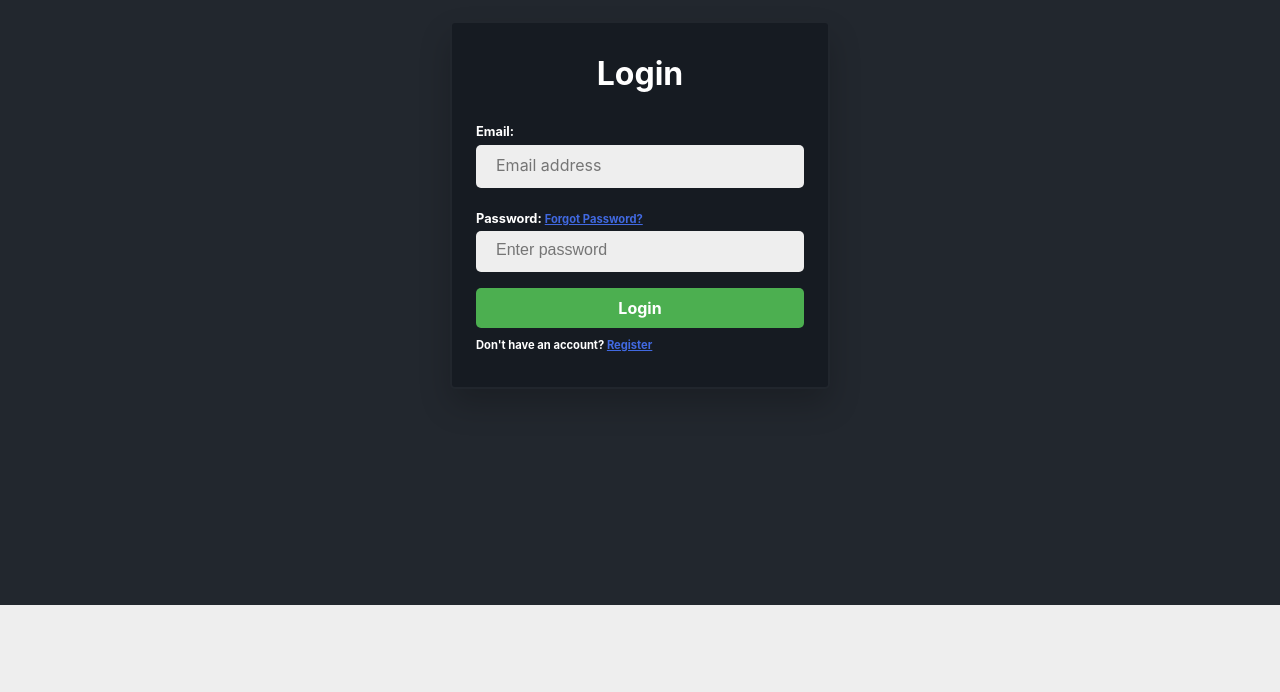
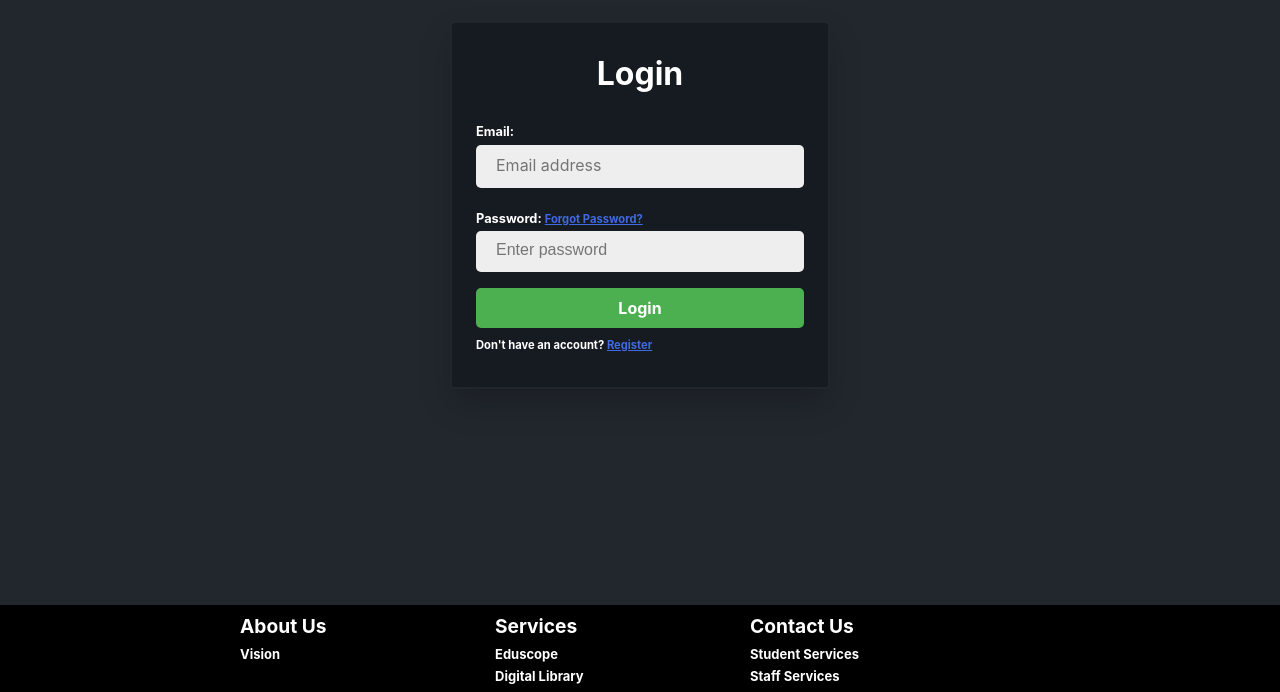
Before and after one commit to shas99/CDAP-PROJECT-MANAGEMENT-SYSTEM, a React (Create React App) app in the folder client/: page /login in a window 1280 px wide. Shown: the part 195-887 px from the top of the page. Before the commit the page ends 800 px from the top, so only its background shows below. Built offline with nearby package versions, Linux system fonts and the light colour scheme.

Commit message:
Footer Implementations

```diff
--- a/client/package.json
+++ b/client/package.json
@@ -13,6 +13,7 @@
     "react-password-checklist": "^1.3.3",
     "react-router-dom": "^5.2.0",
     "react-scripts": "4.0.1",
+    "styled-components": "^5.3.5",
     "web-vitals": "^0.2.4"
   },
   "scripts": {
--- a/client/src/App.js
+++ b/client/src/App.js
@@ -2,6 +2,9 @@ import { BrowserRouter as Router, Switch, Route } from "react-router-dom";
 
 // Routing
 import PrivateRoute from "./components/routing/PrivateRoute";
+
+//Footer
+import Footer from "./components/Footer/Footer";
 
 // Screens
 import PrivateScreen from "./components/screens/PrivateScreen";
@@ -33,6 +36,7 @@ const App = () => {
          <Route exact path="/viewmarks" component={ViewMarks}/>
         </Switch>
       </div>
+      <Footer />
     </Router>
   );
 };
--- /dev/null
+++ b/client/src/components/Footer/Footer.js
@@ -0,0 +1,36 @@
+import React from "react";
+import {
+Box,
+Container,
+Row,
+Column,
+FooterLink,
+Heading,
+} from "./FooterStyles";
+
+const Footer = () => {
+return (
+	<Box>
+	<Container>
+		<Row>
+		<Column>
+			<Heading>About Us</Heading>
+			<FooterLink href="#">Vision</FooterLink>
+		</Column>
+		<Column>
+			<Heading>Services</Heading>
+			<FooterLink href="#">Eduscope</FooterLink>
+			<FooterLink href="#">Digital Library</FooterLink>
+		</Column>
+		<Column>
+			<Heading>Contact Us</Heading>
+			<FooterLink href="#">Student Services</FooterLink>
+			<FooterLink href="#">Staff Services</FooterLink>
+		</Column>
+
+		</Row>
+	</Container>
+	</Box>
+);
+};
+export default Footer;
--- /dev/null
+++ b/client/src/components/Footer/FooterStyles.js
@@ -0,0 +1,66 @@
+import styled from 'styled-components';
+
+export const Box = styled.div`
+padding: 5px;
+background: black;
+position: relative;
+bottom: 0;
+width: 100%;
+
+
+@media (max-width: 1000px) {
+	padding: 5px 5px;
+}
+`;
+
+export const Container = styled.div`
+	display: flex;
+	flex-direction: column;
+	justify-content: center;
+	max-width: 1000px;
+	margin: 0 auto;
+	/* background: red; */
+`
+
+export const Column = styled.div`
+display: flex;
+flex-direction: column;
+font-family:-apple-system, BlinkMacSystemFont, 'Segoe UI', Roboto, Oxygen, Ubuntu, Cantarell, 'Open Sans', 'Helvetica Neue', sans-serif;
+text-align: justify;
+margin-left:100px;
+`;
+
+export const Row = styled.div`
+display: grid;
+grid-template-columns: repeat(auto-fill,
+						minmax(185px, 1fr));
+grid-gap: 20px;
+
+@media (max-width: 1000px) {
+	grid-template-columns: repeat(auto-fill,
+						minmax(200px, 1fr));
+}
+`;
+
+export const FooterLink = styled.a`
+color: #fff;
+margin-top:0px;
+margin-bottom: 0px;
+font-weight:bold;
+font-size:small;
+text-decoration: none;
+font-family:-apple-system, BlinkMacSystemFont, 'Segoe UI', Roboto, Oxygen, Ubuntu, Cantarell, 'Open Sans', 'Helvetica Neue', sans-serif;
+
+&:hover {
+	color: royalblue;
+	transition: 200ms ease-in;
+}
+`;
+
+export const Heading = styled.p`
+font-size: larger;
+font-family:-apple-system, BlinkMacSystemFont, 'Segoe UI', Roboto, Oxygen, Ubuntu, Cantarell, 'Open Sans', 'Helvetica Neue', sans-serif;
+color: #fff;
+margin-bottom: 0px;
+font-weight: bolder;
+`;
```
Also changed, not shown: 1 other file (tests, documents, lock files or other folders).
